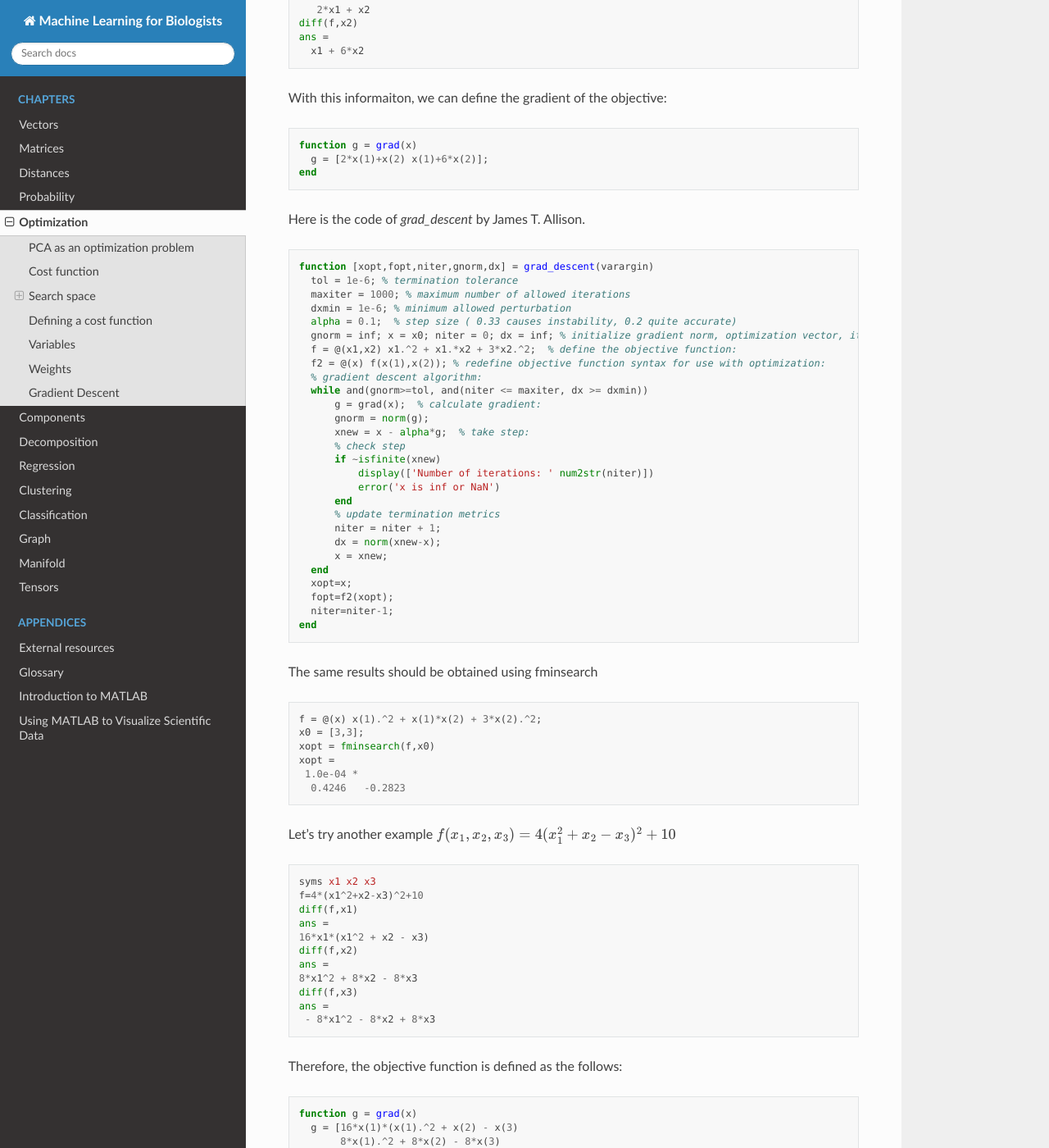
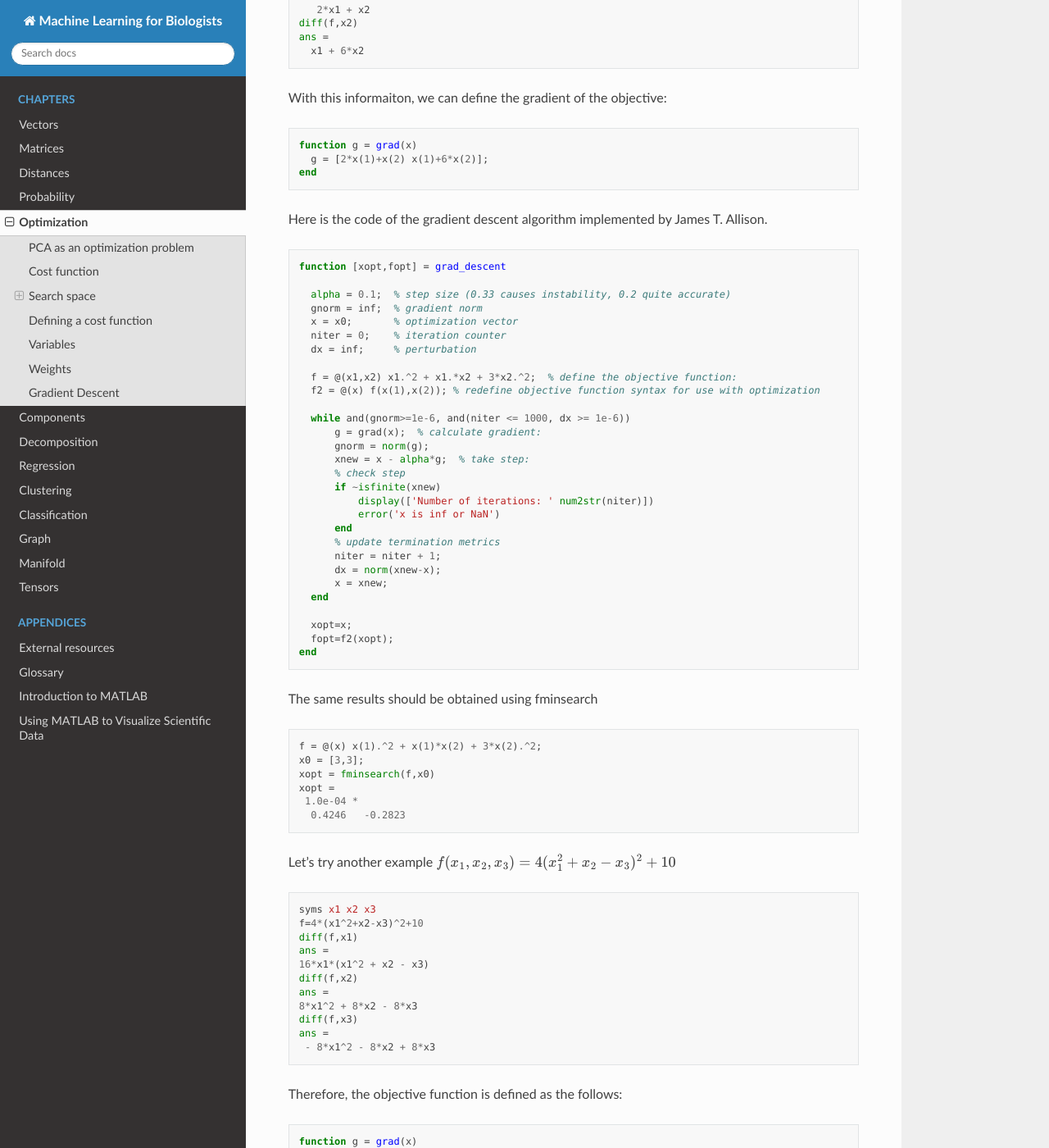
Before and after one commit to jamesjcai/readthedocs_ml4b, a Sphinx documentation site: the page built from docs/chapter_optimization.rst, in a window 1280 px wide and 1400 px high, scrolled down 4620 px. Shown: the whole window at 82% size. Built offline with Sphinx 7.4.7 and the Read the Docs theme 2.0.0, drawn with Linux system fonts in a browser that asks for light colours; formulas are drawn with MathJax 3; some of the changed text lies outside the part shown.

Commit message:
Update chapter_optimization.rst

```diff
--- a/docs/chapter_optimization.rst
+++ b/docs/chapter_optimization.rst
@@ -136,20 +136,22 @@ With this informaiton, we can define the gradient of the objective:
     g = [2*x(1)+x(2) x(1)+6*x(2)];
   end
 
-Here is the code of `grad_descent` by James T. Allison.
+Here is the code of the gradient descent algorithm implemented by James T. Allison.
 
 .. code-block:: matlab
 
-  function [xopt,fopt,niter,gnorm,dx] = grad_descent(varargin)
-    tol = 1e-6; % termination tolerance
-    maxiter = 1000; % maximum number of allowed iterations
-    dxmin = 1e-6; % minimum allowed perturbation
-    alpha = 0.1;  % step size ( 0.33 causes instability, 0.2 quite accurate)
-    gnorm = inf; x = x0; niter = 0; dx = inf; % initialize gradient norm, optimization vector, iteration counter, perturbation
+  function [xopt,fopt] = grad_descent
+
+    alpha = 0.1;  % step size (0.33 causes instability, 0.2 quite accurate)
+    gnorm = inf;  % gradient norm
+    x = x0;       % optimization vector
+    niter = 0;    % iteration counter
+    dx = inf;     % perturbation
+
     f = @(x1,x2) x1.^2 + x1.*x2 + 3*x2.^2;  % define the objective function:
-    f2 = @(x) f(x(1),x(2)); % redefine objective function syntax for use with optimization:
-    % gradient descent algorithm:
-    while and(gnorm>=tol, and(niter <= maxiter, dx >= dxmin))
+    f2 = @(x) f(x(1),x(2)); % redefine objective function syntax for use with optimization
+
+    while and(gnorm>=1e-6, and(niter <= 1000, dx >= 1e-6))
         g = grad(x);  % calculate gradient:
         gnorm = norm(g);
         xnew = x - alpha*g;  % take step:
@@ -163,9 +165,9 @@ Here is the code of `grad_descent` by James T. Allison.
         dx = norm(xnew-x);
         x = xnew;
     end
+
     xopt=x;
     fopt=f2(xopt);
-    niter=niter-1;
   end
 
 The same results should be obtained using fminsearch
@@ -199,15 +201,16 @@ Therefore, the objective function is defined as the follows:
 
 .. code-block:: matlab
 
-    function g = grad(x)
-      g = [16*x(1)*(x(1).^2 + x(2) - x(3)
-           8*x(1).^2 + 8*x(2) - 8*x(3)
-           -8*x(1).^2 - 8*x(2) + 8*x(3)];
+  function g = grad(x)
+    g = [16*x(1)*(x(1).^2 + x(2) - x(3)
+         8*x(1).^2 + 8*x(2) - 8*x(3)
+        -8*x(1).^2 - 8*x(2) + 8*x(3)];
     end
 
-Matlab solution:
+Matlab solution
 
 .. code-block:: matlab
+
   f = @(x) 4*(x(1).^2 + x(2)-x(3)).^2 +10;
   x0 = [3,3,3];
   xopt = fminsearch(f,x0)
@@ -219,7 +222,6 @@ Matlab solution:
 
 
 
-
 .. |optimization1| image:: https://docs.microsoft.com/en-us/azure/quantum/media/plot_simple.png
 .. |optimization2| image:: https://docs.microsoft.com/en-us/azure/quantum/media/plot_rugged.png
 .. |optimization3| image:: https://docs.microsoft.com/en-us/azure/quantum/media/plot_random.png
```
